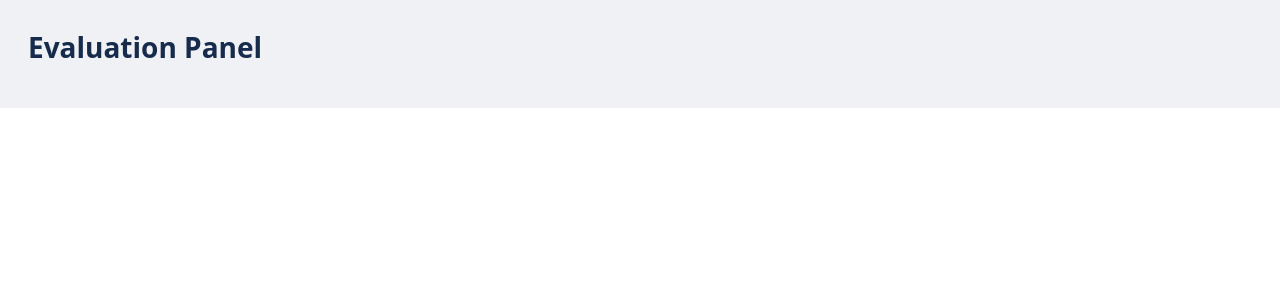
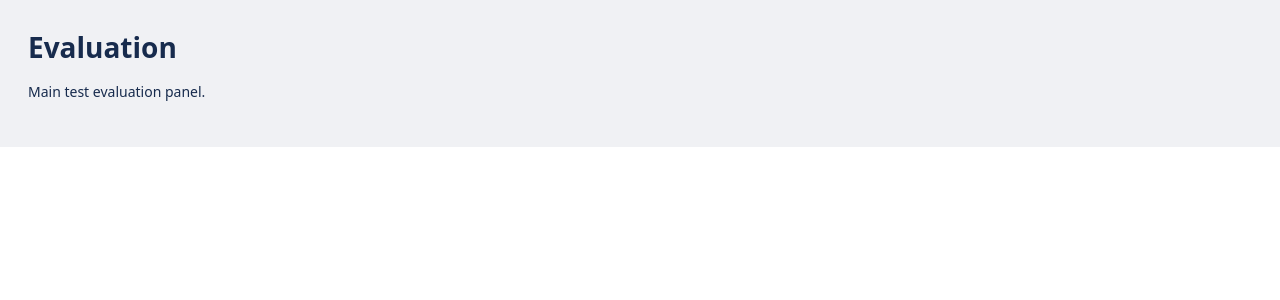
Before and after one commit to mcpcpc/librehtf, a Flask app: template librehtf/templates/evaluate.html in a window 1280 px wide. Shown: the part 57-357 px from the top of the page. Run offline with Flask 2, Linux system fonts and the light colour scheme; the template is opened without the code that fills it, so the values that code supplies are empty.

Commit message:
Update evaluate.html

```diff
--- a/librehtf/templates/evaluate.html
+++ b/librehtf/templates/evaluate.html
@@ -2,7 +2,8 @@
 {% block title %}Evaluate{% endblock %}
 {% block main %}
 <section class="banner-neutral">
-        <h1>Evaluation Panel</h1>
+        <h1>Evaluation</h1>
+        <p>Main test evaluation panel.</p>
 </section>
 {% for device_name, tests in rows|groupby('device_name') %}
 <section>
```
